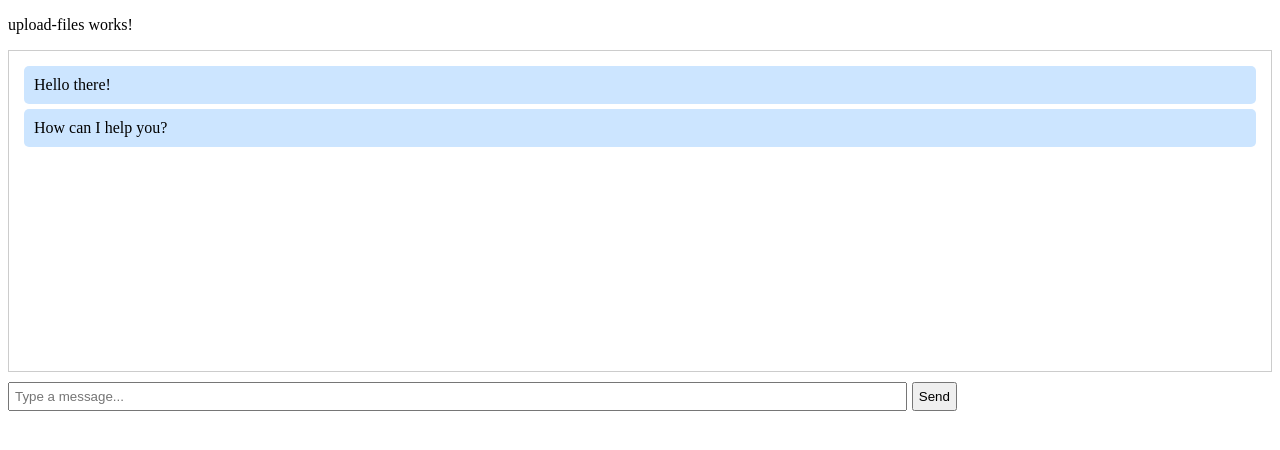
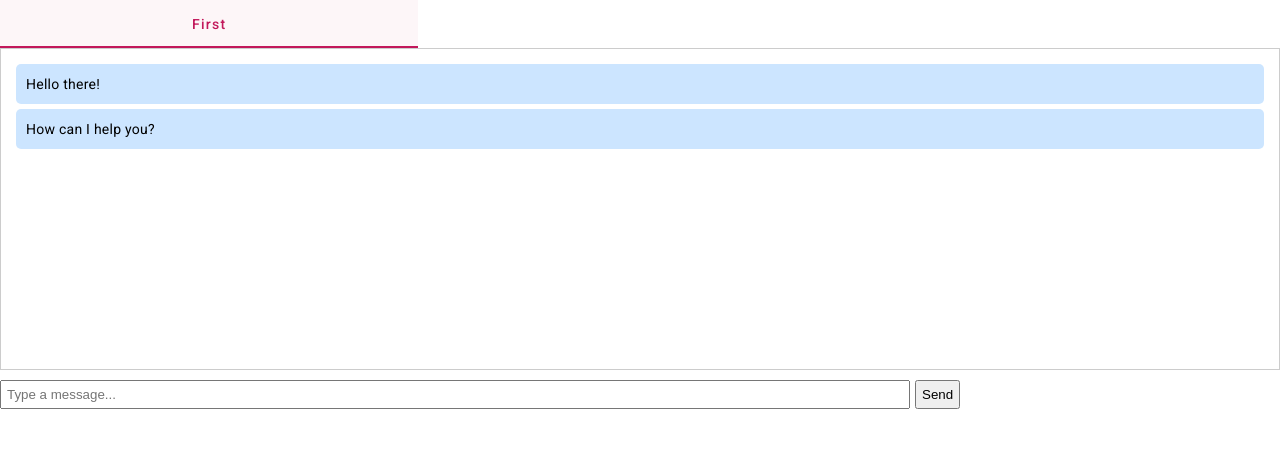
Before and after one commit to dvirbenshlush/LearnFromFiles, an Angular app: page / in a window 1280 px wide. Shown: the top 450 px of the page. Built offline with nearby package versions, Linux system fonts and the light colour scheme.

Commit message:
initial chat logic

```diff
--- a/angular.json
+++ b/angular.json
@@ -30,6 +30,7 @@
               "src/assets"
             ],
             "styles": [
+              "@angular/material/prebuilt-themes/pink-bluegrey.css",
               "src/styles.scss"
             ],
             "scripts": [],
@@ -95,6 +96,7 @@
               "src/assets"
             ],
             "styles": [
+              "@angular/material/prebuilt-themes/pink-bluegrey.css",
               "src/styles.scss"
             ],
             "scripts": []
--- a/package.json
+++ b/package.json
@@ -12,10 +12,12 @@
   "private": true,
   "dependencies": {
     "@angular/animations": "^17.0.0",
+    "@angular/cdk": "^17.1.1",
     "@angular/common": "^17.0.0",
     "@angular/compiler": "^17.0.0",
     "@angular/core": "^17.0.0",
     "@angular/forms": "^17.0.0",
+    "@angular/material": "^17.1.1",
     "@angular/platform-browser": "^17.0.0",
     "@angular/platform-browser-dynamic": "^17.0.0",
     "@angular/platform-server": "^17.0.0",
--- a/src/app/app.component.html
+++ b/src/app/app.component.html
@@ -1,2 +1,10 @@
-<app-upload-files></app-upload-files>
-<app-chat></app-chat>
+<!-- <app-upload-files></app-upload-files> -->
+<!-- <app-chat></app-chat> -->
+<div>
+  <mat-tab-group>
+    <mat-tab label="First"> <app-chat></app-chat></mat-tab>
+    <mat-tab label="Second"> <app-upload-files></app-upload-files></mat-tab>
+    <mat-tab label="Third"> Content 3 </mat-tab>
+  </mat-tab-group>
+
+</div>
--- a/src/app/app.component.ts
+++ b/src/app/app.component.ts
@@ -3,13 +3,14 @@
 import { RouterOutlet } from '@angular/router';
 import { UploadFilesComponent } from "./upload-files/upload-files.component";
 import { ChatComponent } from "./chat/chat.component";
+import {MatTabsModule} from '@angular/material/tabs';
 
 @Component({
     selector: 'app-root',
     standalone: true,
     templateUrl: './app.component.html',
     styleUrl: './app.component.scss',
-    imports: [CommonModule, RouterOutlet, UploadFilesComponent, ChatComponent]
+    imports: [CommonModule, RouterOutlet, UploadFilesComponent, ChatComponent, MatTabsModule]
 })
 export class AppComponent {
   title = 'LearnFromFiles';
--- a/src/app/app.config.ts
+++ b/src/app/app.config.ts
@@ -3,7 +3,8 @@
 
 import { routes } from './app.routes';
 import { provideClientHydration } from '@angular/platform-browser';
+import { provideAnimations } from '@angular/platform-browser/animations';
 
 export const appConfig: ApplicationConfig = {
-  providers: [provideRouter(routes), provideClientHydration()]
+  providers: [provideRouter(routes), provideClientHydration(), provideAnimations()]
 };
--- a/src/app/chat/chat.component.html
+++ b/src/app/chat/chat.component.html
@@ -9,6 +9,7 @@
   </div>
 
   <div class="input-container">
-    <input ngModel="newMessage" placeholder="Type a message..." />
+
+    <input type="text" [(ngModel)]="newMessage" placeholder="Type a message..." />
     <button (click)="sendMessage()">Send</button>
   </div>
--- a/src/app/chat/chat.component.ts
+++ b/src/app/chat/chat.component.ts
@@ -1,10 +1,12 @@
-import { Component } from '@angular/core';
-import { FormGroup } from '@angular/forms';
+import { Component, Signal } from '@angular/core';
+import { FormBuilder, FormControl, FormGroup, FormsModule, Validators } from '@angular/forms';
+import { debounceTime, of } from 'rxjs';
+import { toSignal } from '@angular/core/rxjs-interop';
 
 @Component({
   selector: 'app-chat',
   standalone: true,
-  imports: [],
+  imports: [FormsModule],
   templateUrl: './chat.component.html',
   styleUrl: './chat.component.scss'
 })
@@ -13,6 +15,18 @@
   messages: { content: string; sentByUser: boolean }[] = [];
   newMessage: string = '';
   form!: FormGroup;
+  firstnameSignal: Signal<any> | undefined;
+
+  constructor(private fb: FormBuilder) {
+    // this.form = this.fb.group({
+    //   newMessage: new FormControl('', Validators.required),
+    // });
+    // this.firstnameSignal = toSignal(
+    //   this.form.get('firstname')?.valueChanges.pipe(debounceTime(300)) ??
+    //     of(null),
+    //   {}
+    // );
+  }
 
   ngOnInit() {
     // Simulate receiving initial messages
@@ -20,14 +34,11 @@
     this.receiveMessage('How can I help you?', false);
   }
 
+
   sendMessage() {
-    if (this.newMessage.trim() !== '') {
-      this.messages.push({ content: this.newMessage, sentByUser: true });
-      this.newMessage = '';
-      // Simulate sending a message (you can replace this with actual API calls)
-      this.receiveMessage('How can I help you?', false);
-      this.simulateReceivedMessage();
-    }
+    console.log(this.newMessage)
+    this.receiveMessage(this.newMessage, false)
+    this.simulateReceivedMessage();
   }
   receiveMessage(content: string, sentByUser: boolean) {
     this.messages.push({ content, sentByUser });
@@ -40,4 +51,7 @@
     }, 2000);
   }
 
+  onSubmit() {
+
+  }
 }
--- a/src/index.html
+++ b/src/index.html
@@ -6,8 +6,10 @@
   <base href="/">
   <meta name="viewport" content="width=device-width, initial-scale=1">
   <link rel="icon" type="image/x-icon" href="favicon.ico">
+  <link href="https://fonts.googleapis.com/css2?family=Roboto:wght@300;400;500&display=swap" rel="stylesheet">
+  <link href="https://fonts.googleapis.com/icon?family=Material+Icons" rel="stylesheet">
 </head>
-<body>
+<body class="mat-typography">
   <app-root></app-root>
 </body>
 </html>
--- a/src/styles.scss
+++ b/src/styles.scss
@@ -1 +1,4 @@
 /* You can add global styles to this file, and also import other style files */
+
+html, body { height: 100%; }
+body { margin: 0; font-family: Roboto, "Helvetica Neue", sans-serif; }
```
Also changed, not shown: src/app/metirial/metirial.module.ts (added, +13 -0 lines), 1 other file (tests, documents, lock files or other folders).
